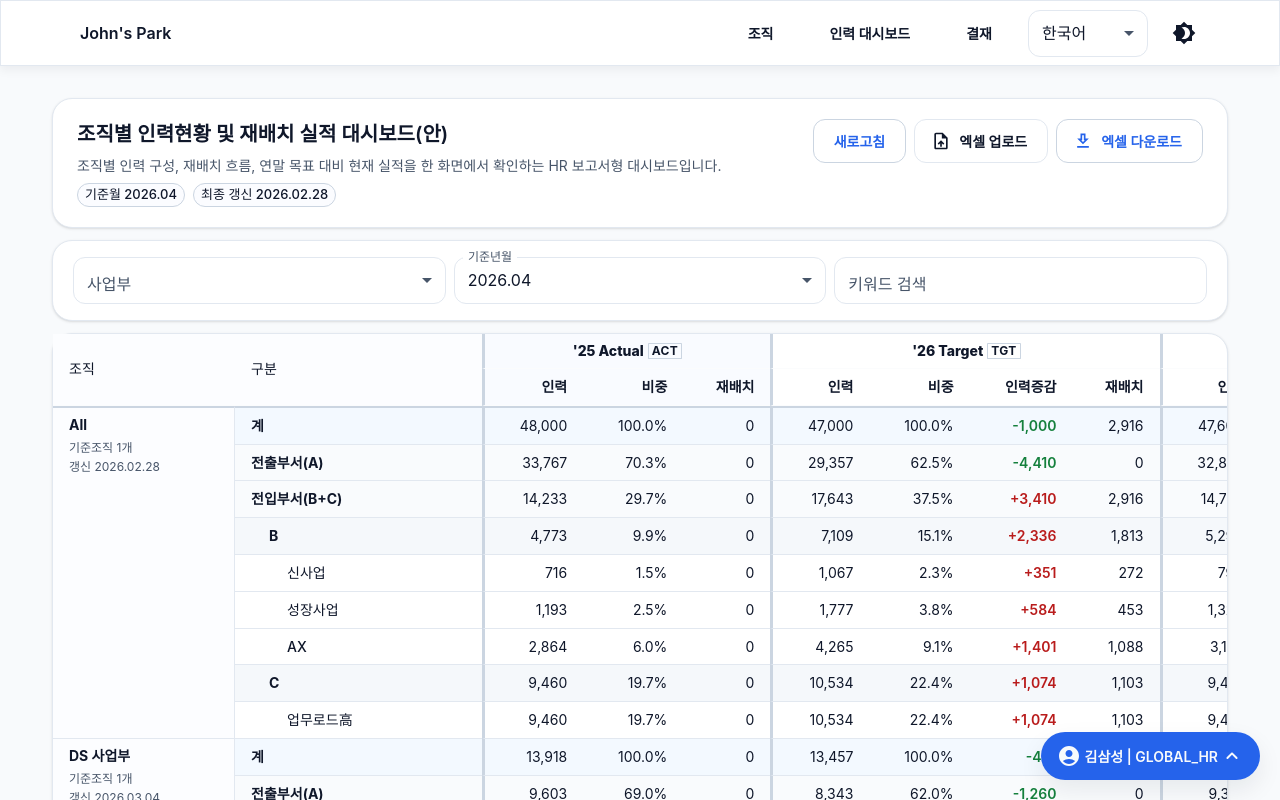
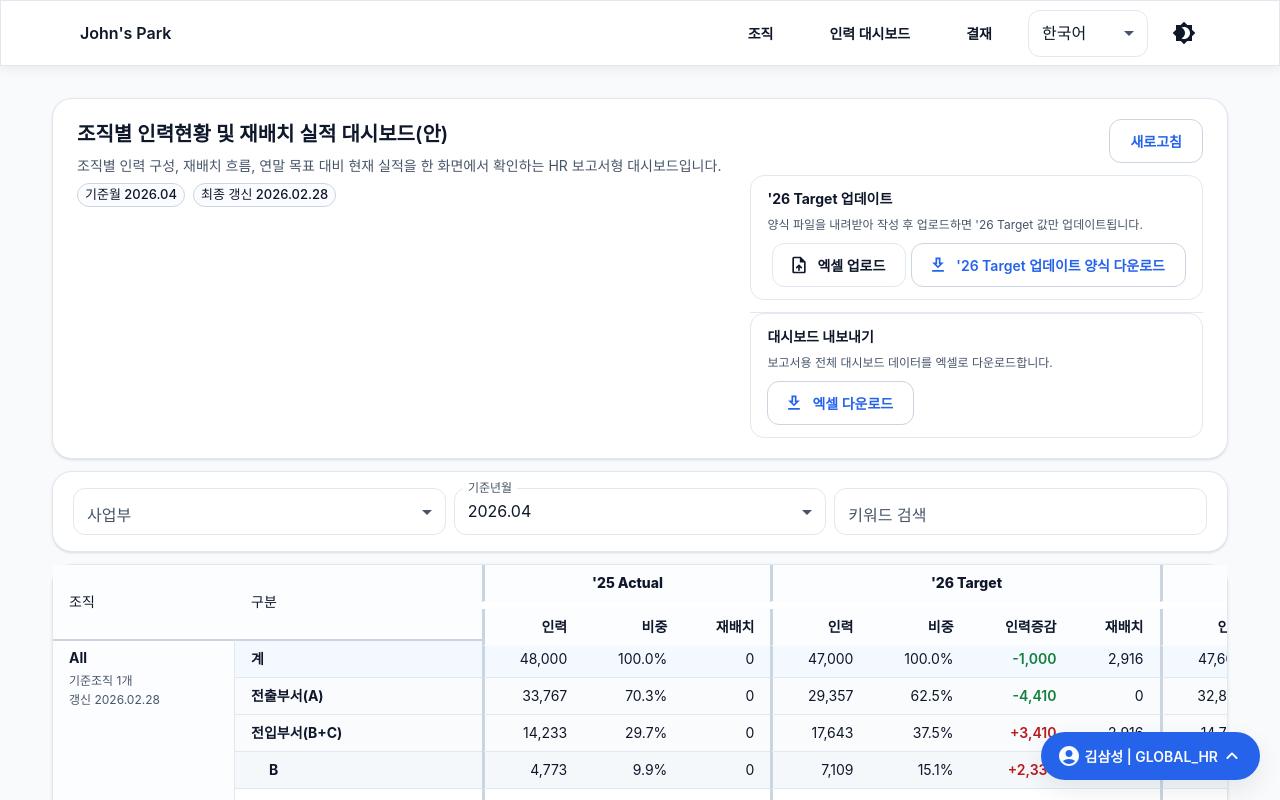
Before and after one commit to holywaterBetter/react-project, a React app: page /#/organization/workforce-dashboard in a window 1280 px wide. Shown: the top 800 px of the page. Built offline with nearby package versions, Linux system fonts and the light colour scheme.

Commit message:
Improve workforce dashboard Excel UX and sticky header consistency

```diff
--- a/src/locales/en/common.json
+++ b/src/locales/en/common.json
@@ -131,6 +131,11 @@
       "download": "Download Excel",
       "actions": {
         "upload": "Upload Excel",
+        "downloadTemplate": "Download '26 Target update template",
+        "targetUpdateTitle": "'26 Target update",
+        "targetUpdateDescription": "Upload a completed template to update only '26 Target values.",
+        "exportTitle": "Dashboard export",
+        "exportDescription": "Download the full dashboard dataset for reporting.",
         "uploadSuccess": "Uploaded {{fileName}} successfully.",
         "uploadInvalidFile": "Please upload a .xlsx file.",
         "uploadFailure": "Failed to upload the Excel file."
--- a/src/locales/ko/common.json
+++ b/src/locales/ko/common.json
@@ -131,6 +131,11 @@
       "download": "엑셀 다운로드",
       "actions": {
         "upload": "엑셀 업로드",
+        "downloadTemplate": "'26 Target 업데이트 양식 다운로드",
+        "targetUpdateTitle": "'26 Target 업데이트",
+        "targetUpdateDescription": "양식 파일을 내려받아 작성 후 업로드하면 '26 Target 값만 업데이트됩니다.",
+        "exportTitle": "대시보드 내보내기",
+        "exportDescription": "보고서용 전체 대시보드 데이터를 엑셀로 다운로드합니다.",
         "uploadSuccess": "{{fileName}} 업로드를 완료했습니다.",
         "uploadInvalidFile": ".xlsx 파일만 업로드할 수 있습니다.",
         "uploadFailure": "엑셀 파일 업로드에 실패했습니다."
--- a/src/pages/organization-workforce-dashboard/OrganizationWorkforceDashboardPage.tsx
+++ b/src/pages/organization-workforce-dashboard/OrganizationWorkforceDashboardPage.tsx
@@ -6,6 +6,7 @@ import { OrganizationWorkforceDashboardHeader } from '@pages/organization-workfo
 import { OrganizationWorkforceDashboardTable } from '@pages/organization-workforce-dashboard/components/OrganizationWorkforceDashboardTable';
 import { useOrganizationWorkforceDashboard } from '@pages/organization-workforce-dashboard/hooks/useOrganizationWorkforceDashboard';
 import { exportOrganizationWorkforceDashboardExcel } from '@utils/exportOrganizationWorkforceDashboardExcel';
+import { exportWorkforceTargetUpdateTemplateExcel } from '@utils/exportWorkforceTargetUpdateTemplateExcel';
 import { useCallback, useMemo, useState } from 'react';
 
 export const OrganizationWorkforceDashboardPage = () => {
@@ -13,6 +14,7 @@ export const OrganizationWorkforceDashboardPage = () => {
   const { activeUser, filters, viewState, dataState, actions } = useOrganizationWorkforceDashboard();
   const [exportError, setExportError] = useState<string | null>(null);
   const [isExporting, setIsExporting] = useState(false);
+  const [isTemplateDownloading, setIsTemplateDownloading] = useState(false);
   const [isUploading, setIsUploading] = useState(false);
   const [uploadSummary, setUploadSummary] = useState<string | null>(null);
   const [hasUploadError, setHasUploadError] = useState(false);
@@ -95,17 +97,40 @@ export const OrganizationWorkforceDashboardPage = () => {
     [t]
   );
 
+  const handleTemplateDownload = useCallback(async () => {
+    setExportError(null);
+    setIsTemplateDownloading(true);
+
+    try {
+      await new Promise<void>((resolve) => {
+        window.requestAnimationFrame(() => {
+          resolve();
+        });
+      });
+
+      exportWorkforceTargetUpdateTemplateExcel();
+    } catch (error) {
+      console.error(error);
+      setExportError(error instanceof Error ? error.message : t('workforceDashboard.errors.exportFallback'));
+    } finally {
+      setIsTemplateDownloading(false);
+    }
+  }, [t]);
+
   return (
     <Stack spacing={3}>
       <OrganizationWorkforceDashboardHeader
         baseMonth={dataState.meta?.baseMonth}
+        isUpdateDisabled={viewState.isLoading}
         isExportDisabled={viewState.isLoading || viewState.isEmpty}
         isExporting={isExporting}
+        isTemplateDownloading={isTemplateDownloading}
         isUploading={isUploading}
         uploadSummary={uploadSummary}
         hasUploadError={hasUploadError}
         lastUpdated={dataState.meta?.lastUpdated}
         onExport={handleExport}
+        onTemplateDownload={handleTemplateDownload}
         onUpload={handleUpload}
         onRefresh={actions.refresh}
       />
--- a/src/pages/organization-workforce-dashboard/components/OrganizationWorkforceDashboardHeader.tsx
+++ b/src/pages/organization-workforce-dashboard/components/OrganizationWorkforceDashboardHeader.tsx
@@ -1,31 +1,37 @@
 import { ExcelDownloadButton } from '@components/ExcelDownloadButton';
 import { ExcelUpload } from '@components/ExcelUpload';
 import { useAppTranslation } from '@hooks/useAppTranslation';
-import { Button, Chip, Stack, Typography } from '@mui/material';
+import { Button, Chip, Divider, Stack, Typography } from '@mui/material';
 import { formatDateLabel } from '@pages/organization-workforce-dashboard/utils/dashboardFormatters';
 
 type OrganizationWorkforceDashboardHeaderProps = {
   baseMonth?: string;
+  isUpdateDisabled: boolean;
   isExportDisabled: boolean;
   isExporting: boolean;
+  isTemplateDownloading: boolean;
   isUploading: boolean;
   uploadSummary: string | null;
   hasUploadError: boolean;
   lastUpdated?: string;
   onExport: () => void | Promise<void>;
+  onTemplateDownload: () => void | Promise<void>;
   onUpload: (file: File) => Promise<void>;
   onRefresh: () => void;
 };
 
 export const OrganizationWorkforceDashboardHeader = ({
   baseMonth,
+  isUpdateDisabled,
   isExportDisabled,
   isExporting,
+  isTemplateDownloading,
   isUploading,
   uploadSummary,
   hasUploadError,
   lastUpdated,
   onExport,
+  onTemplateDownload,
   onUpload,
   onRefresh
 }: OrganizationWorkforceDashboardHeaderProps) => {
@@ -49,22 +55,54 @@ export const OrganizationWorkforceDashboardHeader = ({
           </div>
         </Stack>
 
-        <div className="flex flex-wrap gap-2">
+        <div className="min-w-[340px] space-y-3">
+          <div className="flex justify-end">
             <Button variant="outlined" onClick={onRefresh}>
               {t('workforceDashboard.header.refresh')}
             </Button>
+          </div>
+
+          <div className="rounded-lg border border-line px-4 py-3">
+            <Typography variant="subtitle2" sx={{ fontWeight: 700 }}>
+              {t('workforceDashboard.header.actions.targetUpdateTitle')}
+            </Typography>
+            <Typography variant="caption" className="text-ink-muted">
+              {t('workforceDashboard.header.actions.targetUpdateDescription')}
+            </Typography>
+            <Stack direction="row" spacing={1.25} sx={{ mt: 1.5, flexWrap: 'wrap' }}>
               <ExcelUpload
-            disabled={isExportDisabled}
+                disabled={isUpdateDisabled}
                 isLoading={isUploading}
                 label={t('workforceDashboard.header.actions.upload')}
                 onUpload={onUpload}
               />
+              <ExcelDownloadButton
+                disabled={isUpdateDisabled}
+                isLoading={isTemplateDownloading}
+                label={t('workforceDashboard.header.actions.downloadTemplate')}
+                onDownload={onTemplateDownload}
+              />
+            </Stack>
+          </div>
+
+          <Divider />
+
+          <div className="rounded-lg border border-line px-4 py-3">
+            <Typography variant="subtitle2" sx={{ fontWeight: 700 }}>
+              {t('workforceDashboard.header.actions.exportTitle')}
+            </Typography>
+            <Typography variant="caption" className="text-ink-muted">
+              {t('workforceDashboard.header.actions.exportDescription')}
+            </Typography>
+            <Stack direction="row" spacing={1.25} sx={{ mt: 1.5 }}>
               <ExcelDownloadButton
                 disabled={isExportDisabled}
                 isLoading={isExporting}
                 label={t('workforceDashboard.header.download')}
                 onDownload={onExport}
               />
+            </Stack>
+          </div>
         </div>
       </div>
       {uploadSummary ? (
--- a/src/pages/organization-workforce-dashboard/components/OrganizationWorkforceDashboardTable.tsx
+++ b/src/pages/organization-workforce-dashboard/components/OrganizationWorkforceDashboardTable.tsx
@@ -32,33 +32,25 @@ const GROUP_DIVIDER = '3px solid var(--color-border-strong)';
 const PERIOD_GROUPS: Array<{
   key: keyof PeriodLabels;
   fallbackKey: string;
-  badge: string;
   colSpan: number;
-  backgroundColor: string;
   subHeaders: string[];
 }> = [
   {
     key: 'actual2025',
     fallbackKey: 'workforceDashboard.table.headers.actual2025',
-    badge: 'ACT',
     colSpan: 3,
-    backgroundColor: 'color-mix(in srgb, var(--color-brand-50) 24%, var(--color-bg-raised) 76%)',
     subHeaders: ['headcount', 'ratio', 'reallocated']
   },
   {
     key: 'target2026',
     fallbackKey: 'workforceDashboard.table.headers.target2026',
-    badge: 'TGT',
     colSpan: 4,
-    backgroundColor: 'color-mix(in srgb, var(--color-success-100) 32%, var(--color-bg-raised) 68%)',
     subHeaders: ['headcount', 'ratio', 'delta', 'reallocated']
   },
   {
     key: 'current202604',
     fallbackKey: 'workforceDashboard.table.headers.current202604',
-    badge: 'CUR',
     colSpan: 4,
-    backgroundColor: 'color-mix(in srgb, var(--color-warning-100) 42%, var(--color-bg-raised) 58%)',
     subHeaders: ['headcount', 'ratio', 'delta', 'reallocated']
   }
 ];
@@ -102,12 +94,21 @@ export const OrganizationWorkforceDashboardTable = ({
     <div className="rounded-[var(--radius-xl)] border border-line bg-surface shadow-sm">
       <TableContainer sx={{ maxHeight: '70vh' }}>
         <Table size="small" stickyHeader sx={{ minWidth: 1500 }}>
-          <TableHead>
+          <TableHead
+            sx={{
+              '& tr:first-of-type .MuiTableCell-stickyHeader': {
+                top: 0
+              },
+              '& tr:nth-of-type(2) .MuiTableCell-stickyHeader': {
+                top: 44
+              }
+            }}
+          >
             <TableRow>
-              <TableCell rowSpan={2} sx={{ minWidth: 140, backgroundColor: 'var(--color-bg-raised)' }}>
+              <TableCell rowSpan={2} sx={{ minWidth: 140, backgroundColor: 'var(--color-bg-raised)', zIndex: 5 }}>
                 {t('workforceDashboard.table.headers.organization')}
               </TableCell>
-              <TableCell rowSpan={2} sx={{ minWidth: 200, backgroundColor: 'var(--color-bg-raised)' }}>
+              <TableCell rowSpan={2} sx={{ minWidth: 200, backgroundColor: 'var(--color-bg-raised)', zIndex: 5 }}>
                 {t('workforceDashboard.table.headers.classification')}
               </TableCell>
 
@@ -117,32 +118,15 @@ export const OrganizationWorkforceDashboardTable = ({
                   colSpan={group.colSpan}
                   align="center"
                   sx={{
-                    backgroundColor: group.backgroundColor,
+                    backgroundColor: 'var(--color-bg-raised)',
                     borderLeft: GROUP_DIVIDER,
-                    borderRight: index === PERIOD_GROUPS.length - 1 ? GROUP_DIVIDER : undefined
+                    borderRight: index === PERIOD_GROUPS.length - 1 ? GROUP_DIVIDER : undefined,
+                    zIndex: 5
                   }}
                 >
-                  <Stack direction="row" spacing={1} justifyContent="center" alignItems="center">
-                    <Typography component="span" variant="subtitle2" sx={{ fontWeight: 800 }}>
-                      {periodLabels?.[group.key] ?? t(group.fallbackKey)}
-                    </Typography>
-                    <Typography
-                      component="span"
-                      variant="caption"
-                      sx={{
-                        px: 0.75,
-                        py: 0.25,
-                        borderRadius: 1,
-                        border: '1px solid var(--color-border-strong)',
-                        fontWeight: 700,
-                        letterSpacing: 0.4,
-                        lineHeight: 1
-                      }}
-                      aria-label={`${periodLabels?.[group.key] ?? t(group.fallbackKey)} group marker`}
-                    >
-                      {group.badge}
-                    </Typography>
-                  </Stack>
+                  <Typography component="span" variant="subtitle2" sx={{ fontWeight: 800 }}>
+                    {periodLabels?.[group.key] ?? t(group.fallbackKey)}
+                  </Typography>
                 </TableCell>
               ))}
             </TableRow>
@@ -154,13 +138,14 @@ export const OrganizationWorkforceDashboardTable = ({
                     key={`${group.key}-${subHeader}`}
                     align="right"
                     sx={{
-                      backgroundColor: group.backgroundColor,
+                      backgroundColor: 'var(--color-bg-raised)',
                       fontWeight: subIndex === 0 ? 700 : 600,
                       borderLeft: subIndex === 0 ? GROUP_DIVIDER : undefined,
                       borderRight:
                         groupIndex === PERIOD_GROUPS.length - 1 && subIndex === group.subHeaders.length - 1
                           ? GROUP_DIVIDER
-                          : undefined
+                          : undefined,
+                      zIndex: 5
                     }}
                   >
                     {t(`workforceDashboard.table.headers.${subHeader}`)}
--- /dev/null
+++ b/src/utils/exportWorkforceTargetUpdateTemplateExcel.ts
@@ -0,0 +1,39 @@
+import * as XLSX from 'xlsx';
+
+const TEMPLATE_FILE_NAME = 'workforce-target-2026-update-template.xlsx';
+
+const TEMPLATE_HEADERS = [
+  '기준월',
+  '사업부명',
+  '사업부코드',
+  '조직코드',
+  'A1_target',
+  'B1_target',
+  'B2_target',
+  'B3_target',
+  'C1_target',
+  'A1_reallocation',
+  'B1_reallocation',
+  'B2_reallocation',
+  'B3_reallocation',
+  'C1_reallocation'
+] as const;
+
+const TEMPLATE_SAMPLE_ROWS = [
+  ['202604', '미래전략실', 'C100000', 'C100101', 42, 24, 19, 7, 11, 2, 1, 1, 0, 1],
+  ['202604', '글로벌사업실', 'C200000', 'C200310', 37, 18, 16, 8, 10, 1, 2, 1, 1, 0]
+];
+
+export const exportWorkforceTargetUpdateTemplateExcel = () => {
+  const worksheet = XLSX.utils.aoa_to_sheet([TEMPLATE_HEADERS, ...TEMPLATE_SAMPLE_ROWS]);
+  worksheet['!cols'] = TEMPLATE_HEADERS.map((header) => ({
+    wch: Math.max(header.length + 2, 14)
+  }));
+
+  const workbook = XLSX.utils.book_new();
+  XLSX.utils.book_append_sheet(workbook, worksheet, '26_Target_Update');
+  XLSX.writeFile(workbook, TEMPLATE_FILE_NAME, {
+    bookType: 'xlsx',
+    compression: true
+  });
+};
```
Lines whose indentation alone changed are shown as unchanged.
